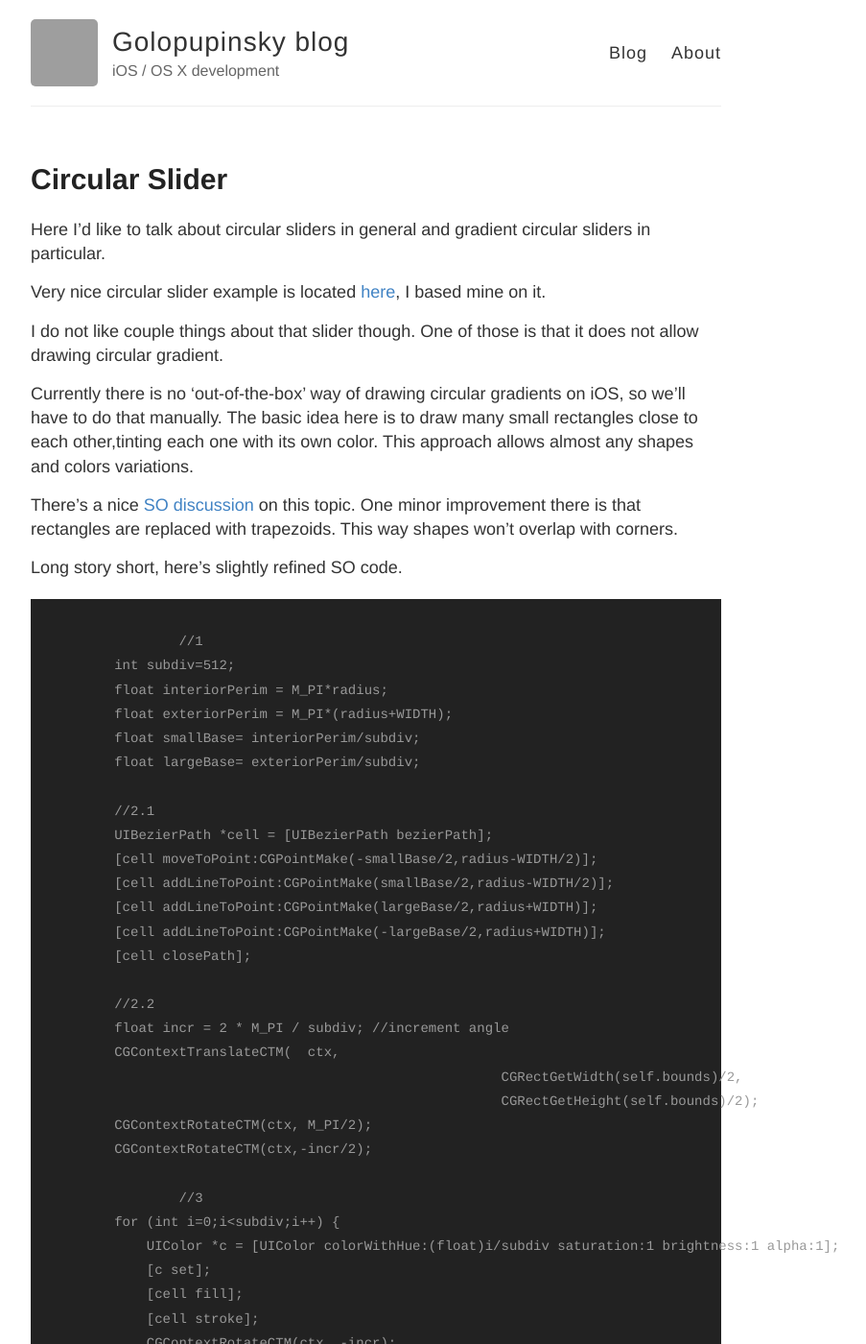
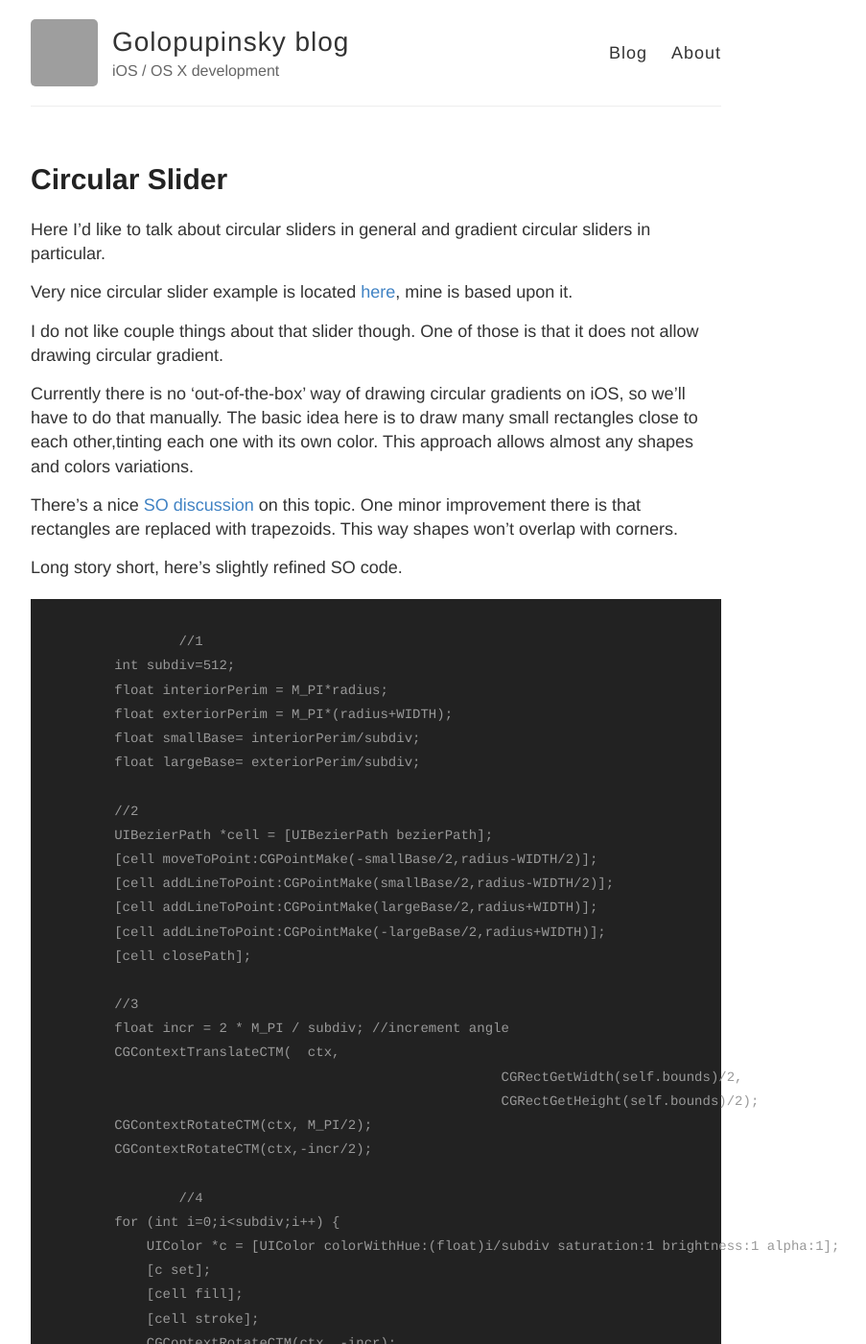
Before and after one commit to golopupinsky/golopupinsky.github.io, a Jekyll site: the page built from _posts/2014-9-13-Circular-Slider.md, in a window 1280 px wide and 1400 px high. Shown: the whole window at 96% size, without its empty margins (248-1151 px from the left). Built offline with Jekyll 4.4.1, drawn with Linux system fonts in a browser that asks for light colours; some of the changed text lies outside the part shown; grey boxes are pictures that could not be loaded.

Commit message:
Circular slider article fixes & wrapping up

```diff
--- a/_posts/2014-9-13-Circular-Slider.md
+++ b/_posts/2014-9-13-Circular-Slider.md
@@ -4,7 +4,7 @@ title: Circular Slider
 ---
 Here I'd like to talk about circular sliders in general and gradient circular sliders in particular.
 
-Very nice circular slider example is located [here](https://github.com/ariok/TB_CircularSlider), I based mine on it.
+Very nice circular slider example is located [here](https://github.com/ariok/TB_CircularSlider), mine is based upon it.
 
 I do not like couple things about that slider though. One of those is that it does not allow drawing circular gradient.
 
@@ -22,7 +22,7 @@ Long story short, here's slightly refined SO code.
         float smallBase= interiorPerim/subdiv;
         float largeBase= exteriorPerim/subdiv;
 
-        //2.1
+        //2
         UIBezierPath *cell = [UIBezierPath bezierPath];
         [cell moveToPoint:CGPointMake(-smallBase/2,radius-WIDTH/2)];
         [cell addLineToPoint:CGPointMake(smallBase/2,radius-WIDTH/2)];
@@ -30,7 +30,7 @@ Long story short, here's slightly refined SO code.
         [cell addLineToPoint:CGPointMake(-largeBase/2,radius+WIDTH)];
         [cell closePath];
 
-        //2.2
+        //3
         float incr = 2 * M_PI / subdiv; //increment angle
         CGContextTranslateCTM(	ctx,
         						CGRectGetWidth(self.bounds)/2,
@@ -38,7 +38,7 @@ Long story short, here's slightly refined SO code.
         CGContextRotateCTM(ctx, M_PI/2);
         CGContextRotateCTM(ctx,-incr/2);
 
-		//3
+		//4
         for (int i=0;i<subdiv;i++) {
             UIColor *c = [UIColor colorWithHue:(float)i/subdiv saturation:1 brightness:1 alpha:1];
             [c set];
```
Also changed, not shown: other parts of _posts/2014-9-13-Circular-Slider.md (+5 -3 lines).
